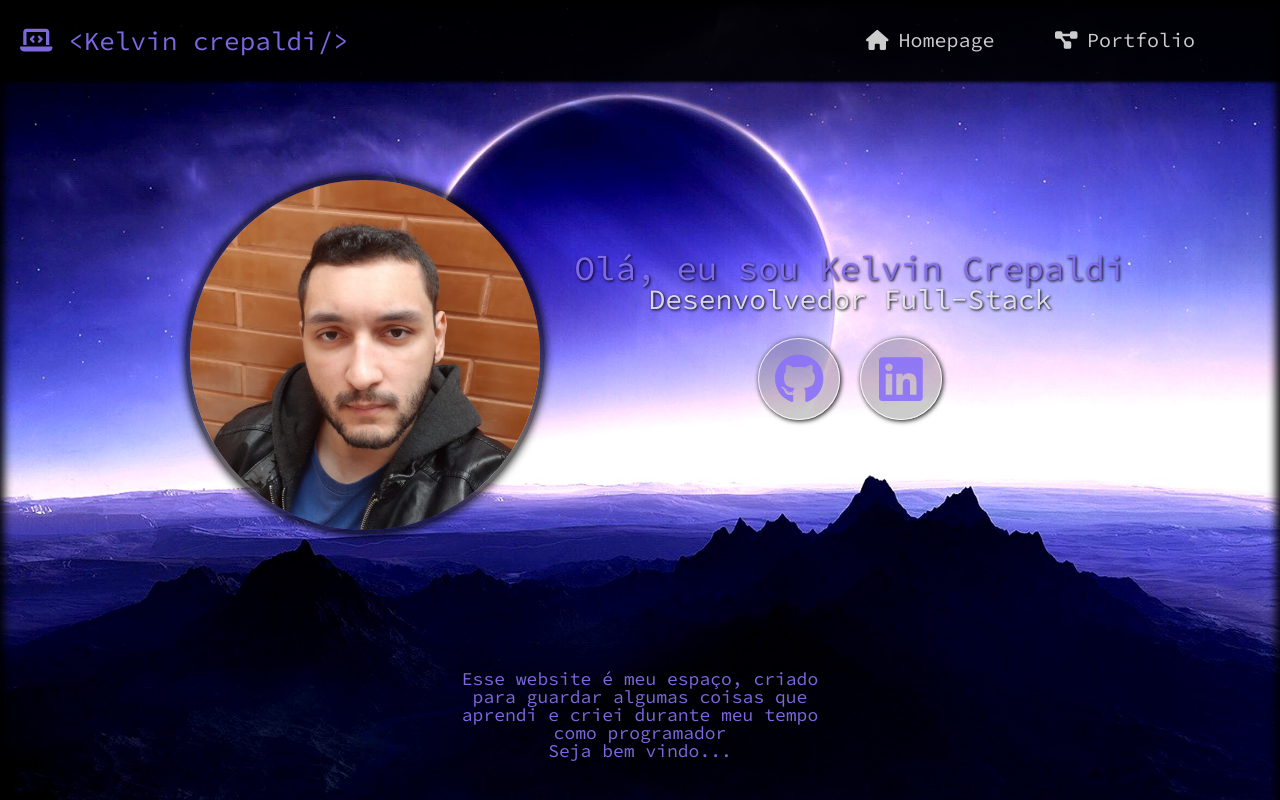
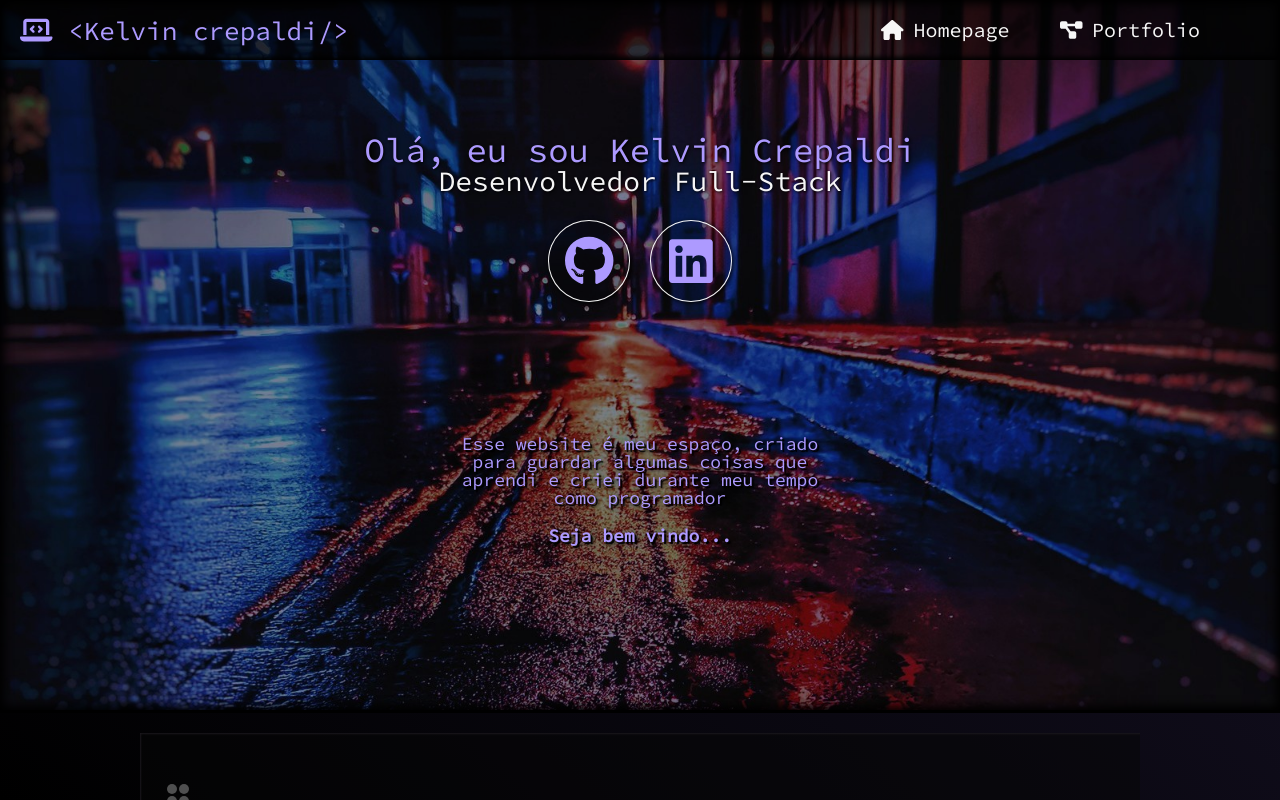
Before and after one commit to KelvinCrepaldi/portfolio, a React (Create React App) app: page / in a window 1280 px wide. Shown: the top 800 px of the page. Built offline with nearby package versions, Linux system fonts and the light colour scheme.

Commit message:
feat: background

```diff
--- a/src/components/Layout/Layout.styles.jsx
+++ b/src/components/Layout/Layout.styles.jsx
@@ -19,7 +19,7 @@ export const LayoutContainer = styled.div`
 
 export const HeaderContainer = styled.header`
   width: 100vw;
-  height: 70px;
+  height: 50px;
 
   display: flex;
   flex-wrap: wrap;
@@ -27,24 +27,25 @@ export const HeaderContainer = styled.header`
   position: fixed;
   top: 0;
 
-  background: rgb(0, 0, 0, 0.9);
+  background: rgb(0, 0, 0, 0.6);
   color: var(--top-title);
-  box-shadow: 0px 0px 3px 2px black;
+  box-shadow: 0px -3px 5px inset black;
 
   a {
     text-decoration: none;
     display: flex;
     align-items: center;
+    height: 100%;
   }
 
   .title {
-    font-size: 20px;
+    font-size: 16px;
     margin: 0 20px;
     color: var(--title-homepage);
   }
 
   @media only screen and (min-width: 875px) {
-    height: 80px;
+    height: 60px;
     .title {
       font-size: 26px;
     }
--- a/src/components/NavBar/NavBar.styles.jsx
+++ b/src/components/NavBar/NavBar.styles.jsx
@@ -12,12 +12,12 @@ export const NavBarContainer = styled.nav`
     flex-direction: column;
     position: absolute;
     align-items: center;
-    top: 70px;
+    top: 50px;
     right: 0px;
     height: 100vh;
     width: 250px;
 
-    background-color: rgb(0, 0, 0, 0.9);
+    background-color: rgb(0, 0, 0, 0.7);
     transition: 0.3s;
     opacity: 1;
   }
@@ -53,10 +53,8 @@ export const NavBarContainer = styled.nav`
   }
 
   .nav-button {
-    width: 60px;
-    height: 60px;
     margin: 5px;
-    font-size: 50px;
+    font-size: 30px;
     background: none;
     border: none;
     color: var(--sub-title-homepage);
@@ -80,9 +78,6 @@ export const NavBarContainer = styled.nav`
     ul li {
       margin: 0px;
     }
-    ul li a {
-      margin: 5px;
-    }
 
     .menu-close {
       opacity: initial;
--- a/src/pages/Home/Home.styles.jsx
+++ b/src/pages/Home/Home.styles.jsx
@@ -1,5 +1,5 @@
 import styled from "styled-components";
-import backgroundSpace from "../../assets/backgroundspace.jpg";
+import streetBackground from "../../assets/street_background.jpg";
 export const HomeContainer = styled.div`
   display: flex;
   flex-wrap: wrap;
@@ -19,27 +19,19 @@ export const HomeContainer = styled.div`
     flex-direction: column;
     align-items: center;
   }
-  .me-img {
-    margin: 30px;
-    width: 55vw;
-    max-width: 350px;
-    border-radius: 100%;
-    border: 5px solid #00000098;
-    box-shadow: 0px 0px 10px #000000;
-  }
 
   .title-content {
     padding-top: 70px;
     display: flex;
     flex-wrap: wrap;
     justify-content: center;
-    background: url(${backgroundSpace}) no-repeat center center fixed;
+    background: url(${streetBackground}) no-repeat center center fixed;
     -webkit-background-size: cover;
     -moz-background-size: cover;
     -o-background-size: cover;
     background-size: cover;
     width: 100%;
-    min-height: 100vh;
+    min-height: 80vh;
     box-shadow: inset 0px 0px 10px 4px black;
     border-bottom: 3px solid black;
   }
@@ -113,14 +105,17 @@ export const HomeContainer = styled.div`
     flex-direction: column;
     margin: 60px 0 20px 0;
     width: 100%;
-    text-shadow: 1px 1px 2px black;
-
+    text-shadow: 2px 2px 5px #000000, 2px 2px 1px #000000;
     span {
       display: block;
       width: 320px;
       text-align: center;
-      font-size: 16px;
       color: var(--title-homepage);
+      margin-bottom: 20px;
+    }
+
+    span:last-child {
+      font-weight: bold;
     }
   }
 
@@ -159,7 +154,6 @@ export const HomeContainer = styled.div`
       span {
         width: 400px;
         font-size: 18px;
-        margin: 0;
       }
     }
   }
--- a/src/pages/Home/index.jsx
+++ b/src/pages/Home/index.jsx
@@ -29,7 +29,6 @@ const Home = () => {
         >
           <div className="title-content">
             <div className="apresentation-content">
-              <img className="me-img" src={meImg} alt="me" />
               <div>
                 <div className="title-container">
                   <span className="title-content-top">
--- a/src/styles/global.jsx
+++ b/src/styles/global.jsx
@@ -71,8 +71,8 @@ const GlobalStyle = createGlobalStyle`
     // GLOBAL VARIABLES
 
     :root{
-        --title-homepage: #8b72fae6;
-        --sub-title-homepage: rgb(255,255,255,0.8);
+        --title-homepage: #ad9aff;
+        --sub-title-homepage: #fffffff6;
         --transparent-container-black: rgb(0,0,0,0.2);
         --p-color: rgb(255,255,255,0.8);
         --h1-containter-content-color: rgb(255,255,255,0.8);
```
Also changed, not shown: src/assets/street_background.jpg (added).
